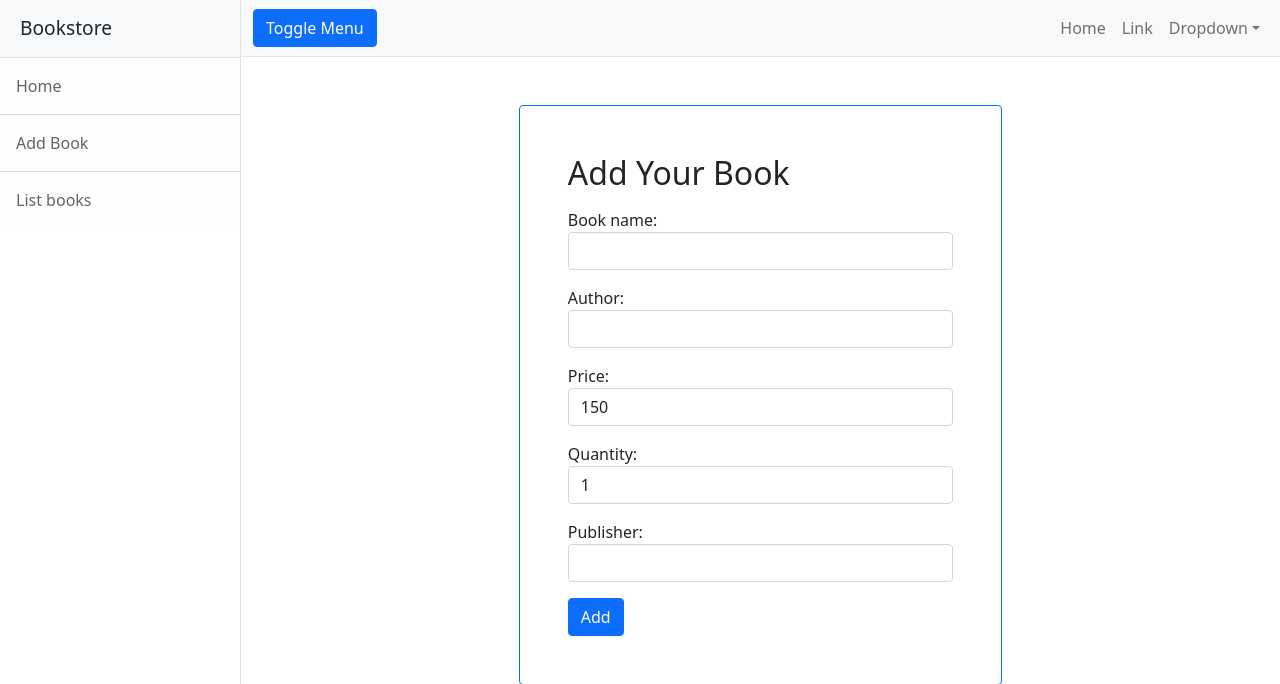
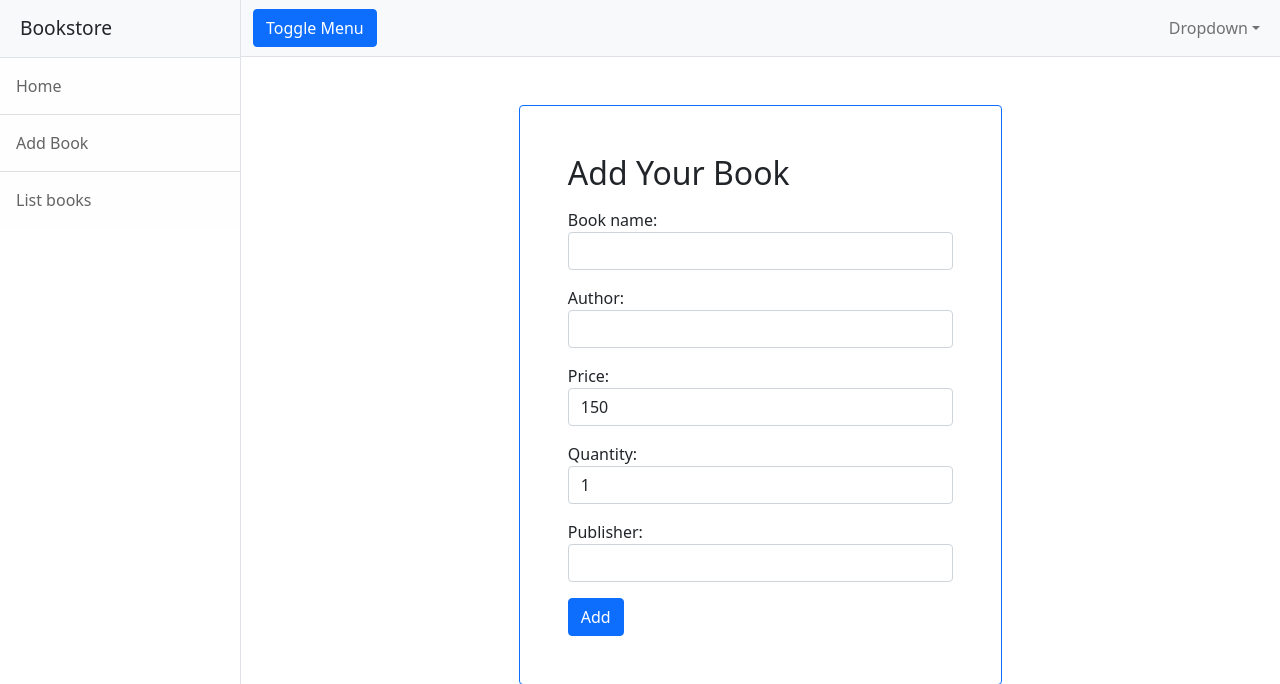
Before and after one commit to Swetha374/Bookstore, a Django app: page /books/add in a window 1280 px wide. Shown: the top 684 px of the page. Run offline with Django 4.2, Linux system fonts and the light colour scheme; some libraries are stand-ins or nearby versions.

Commit message:
Bookstore

```diff
--- a/bookstoreapp/templates/base.html
+++ b/bookstoreapp/templates/base.html
@@ -33,8 +33,8 @@
                         <button class="navbar-toggler" type="button" data-bs-toggle="collapse" data-bs-target="#navbarSupportedContent" aria-controls="navbarSupportedContent" aria-expanded="false" aria-label="Toggle navigation"><span class="navbar-toggler-icon"></span></button>
                         <div class="collapse navbar-collapse" id="navbarSupportedContent">
                             <ul class="navbar-nav ms-auto mt-2 mt-lg-0">
-                                <li class="nav-item active"><a class="nav-link" href="#!">Home</a></li>
-                                <li class="nav-item"><a class="nav-link" href="#!">Link</a></li>
+                                <li class="nav-item active"><a class="nav-link" href="#!"></a></li>
+                                <li class="nav-item"><a class="nav-link" href="#!"></a></li>
                                 <li class="nav-item dropdown">
                                     <a class="nav-link dropdown-toggle" id="navbarDropdown" href="#" role="button" data-bs-toggle="dropdown" aria-haspopup="true" aria-expanded="false">Dropdown</a>
                                     <div class="dropdown-menu dropdown-menu-end" aria-labelledby="navbarDropdown">
```
